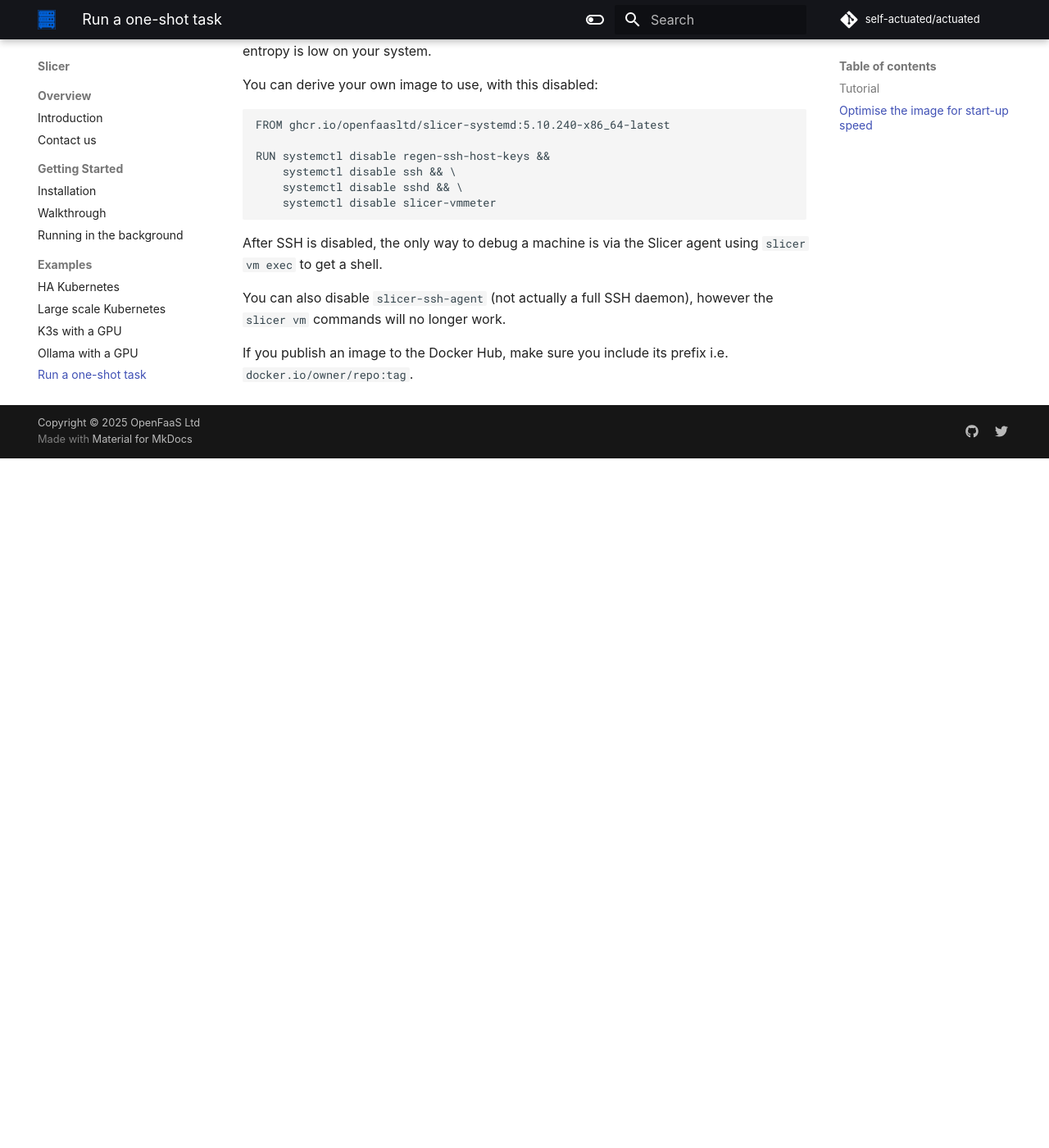
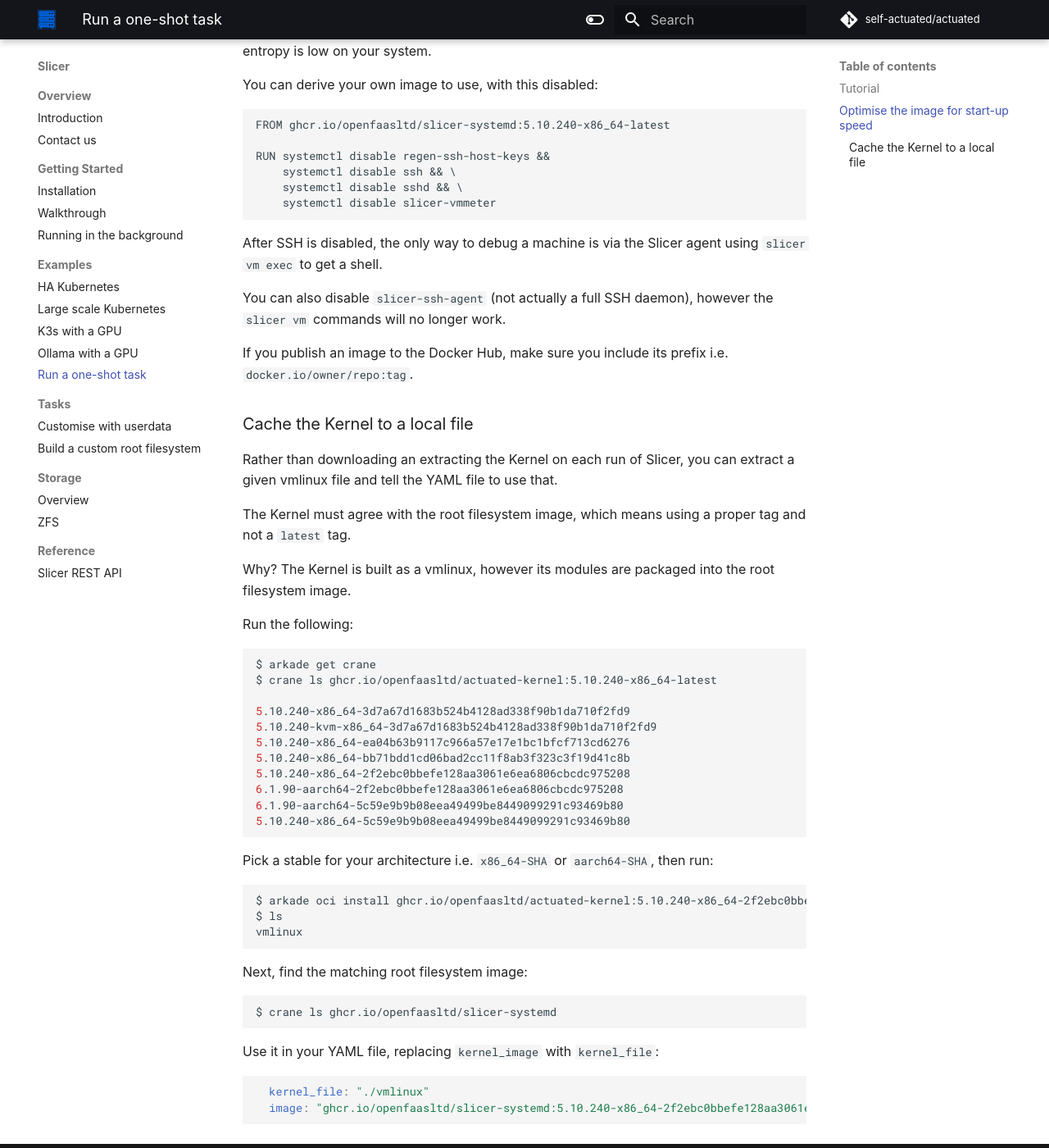
Before and after one commit to slicervm/docs.slicervm.com, an MkDocs documentation site: the page built from docs/examples/run-a-task.md, in a window 1280 px wide and 1400 px high, scrolled down 2902 px. Shown: the whole window at 82% size. Built offline with MkDocs 1.6.1 and Material for MkDocs 9.7.7, drawn with Linux system fonts in a browser that asks for light colours; some web fonts are replaced; comment, search, counter and statistics services are not loaded; before the commit the page ends 3461 px from its top, so only the background shows below that.

Commit message:
SOS and Kernel optimisations
Signed-off-by: Alex Ellis (OpenFaaS Ltd) <alexellis2@gmail.com>

````diff
--- a/docs/examples/run-a-task.md
+++ b/docs/examples/run-a-task.md
@@ -120,3 +120,48 @@
 You can also disable `slicer-ssh-agent` (not actually a full SSH daemon), however the `slicer vm` commands will no longer work.
 
 If you publish an image to the Docker Hub, make sure you include its prefix i.e. `docker.io/owner/repo:tag`.
+
+### Cache the Kernel to a local file
+
+Rather than downloading an extracting the Kernel on each run of Slicer, you can extract a given vmlinux file and tell the YAML file to use that.
+
+The Kernel must agree with the root filesystem image, which means using a proper tag and not a `latest` tag.
+
+Why? The Kernel is built as a vmlinux, however its modules are packaged into the root filesystem image.
+
+Run the following:
+
+```bash
+$ arkade get crane
+$ crane ls ghcr.io/openfaasltd/actuated-kernel:5.10.240-x86_64-latest
+
+5.10.240-x86_64-3d7a67d1683b524b4128ad338f90b1da710f2fd9
+5.10.240-kvm-x86_64-3d7a67d1683b524b4128ad338f90b1da710f2fd9
+5.10.240-x86_64-ea04b63b9117c966a57e17e1bc1bfcf713cd6276
+5.10.240-x86_64-bb71bdd1cd06bad2cc11f8ab3f323c3f19d41c8b
+5.10.240-x86_64-2f2ebc0bbefe128aa3061e6ea6806cbcdc975208
+6.1.90-aarch64-2f2ebc0bbefe128aa3061e6ea6806cbcdc975208
+6.1.90-aarch64-5c59e9b9b08eea49499be8449099291c93469b80
+5.10.240-x86_64-5c59e9b9b08eea49499be8449099291c93469b80
+```
+
+Pick a stable for your architecture i.e. `x86_64-SHA` or `aarch64-SHA`, then run:
+
+```bash
+$ arkade oci install ghcr.io/openfaasltd/actuated-kernel:5.10.240-x86_64-2f2ebc0bbefe128aa3061e6ea6806cbcdc975208 --output ./
+$ ls
+vmlinux
+```
+
+Next, find the matching root filesystem image:
+
+```bash
+$ crane ls ghcr.io/openfaasltd/slicer-systemd
+```
+
+Use it in your YAML file, replacing `kernel_image` with `kernel_file`:
+
+```yaml
+  kernel_file: "./vmlinux"
+  image: "ghcr.io/openfaasltd/slicer-systemd:5.10.240-x86_64-2f2ebc0bbefe128aa3061e6ea6806cbcdc975208"
+```
````
Also changed, not shown: docs/reference/sos.md (added, +95 -0 lines), docs/reference/ssh.md (added, +58 -0 lines).
